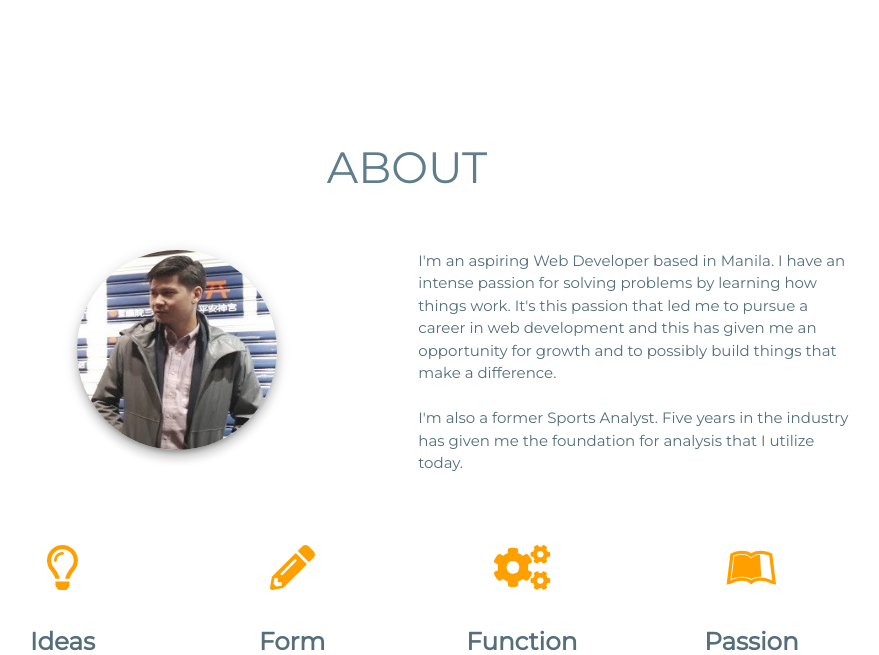
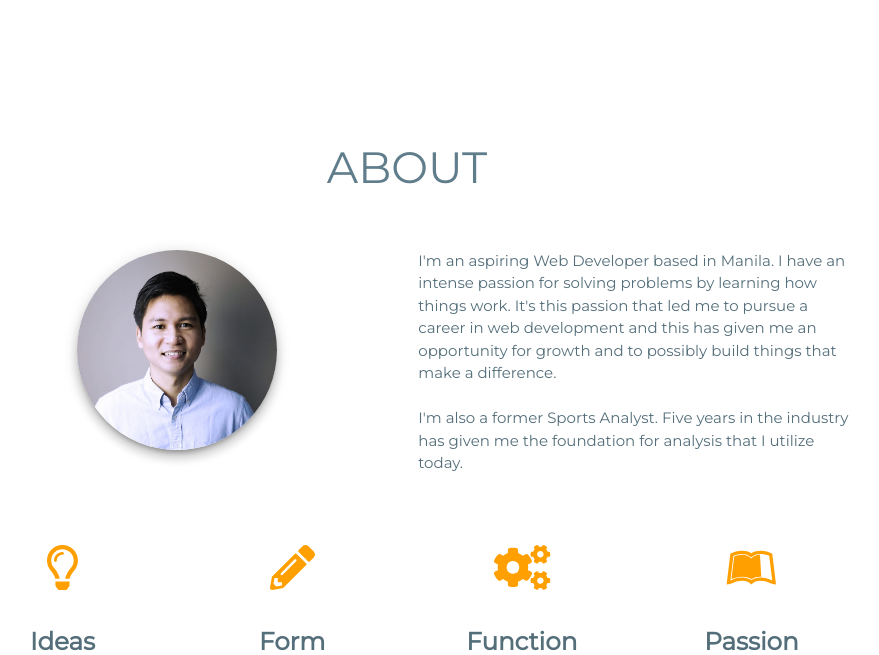
Before and after one commit to paulomilitante/devportfolio, a PHP site: page / in a window 1280 px wide. Shown: the part 917-1572 px from the top of the page, without its empty margins (233-1112 px from the left). Run offline with PHP 8.4, Linux system fonts and the light colour scheme; some libraries are stand-ins or nearby versions.

Commit message:
Revised port

```diff
--- a/assets/style.css
+++ b/assets/style.css
@@ -87,7 +87,7 @@ nav {
 }
 
 .profile {
-	background-image: url("img/profilepic.JPG");
+	background-image: url("img/profilepic2.jpg");
 	background-repeat: no-repeat;
 	background-size: cover;
 	height: 200px;
--- /dev/null
+++ b/composer.json
@@ -0,0 +1 @@
+composer.json
```
Also changed, not shown: assets/img/profilepic2.jpg (added), 1 other file.
